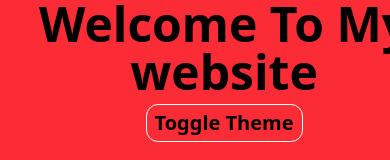
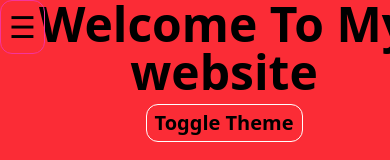
Before and after one commit to Bhumesh01/TailwindCss, a React (Vite) app in the folder TailwindPart2/: page / in a window 390 px wide. Shown: the top 160 px of the page. Built offline with nearby package versions, Linux system fonts and the light colour scheme.

Commit message:
Created useMediaQuery custom hook to automatically close side bar on mobile

```diff
--- a/TailwindPart2/src/App.jsx
+++ b/TailwindPart2/src/App.jsx
@@ -1,7 +1,32 @@
-import { useState } from 'react'
+import { useEffect, useState } from 'react'
 import './App.css'
+
+// Custom Hook for Media Query
+const useMediaQuery = (query)=>{
+  const [matches, setMatches] = useState(false);
+  useEffect(()=>{
+    const media = window.matchMedia(query);
+    if(media.matches !== matches){
+      setMatches(media.matches);
+    }
+    const Listener = ()=> setMatches(media.matches);
+    media.addListener(Listener);
+    return()=>media.removeListener(Listener);
+  },[matches, query]);
+  return matches;
+};
+
 function App() {
   const[sidebarOpen, setSidebarOpen] = useState(true);
+  const isDesktop = useMediaQuery("(min-width: 768px)");
+  useEffect(()=>{
+    if(isDesktop == false){
+      setSidebarOpen(false);
+    }
+    else{
+      setSidebarOpen(true);
+    }
+  }, [isDesktop]);
   return (
     <>
       <div className='h-screen bg-white text-black dark:bg-black'>
@@ -30,9 +55,9 @@ function Sidebar(props){
   const sidebarOpen = props.sidebarOpen;
   const setSidebarOpen = props.setSidebarOpen;
   return(
-    <div className={`h-screen ${sidebarOpen?'w-64':'w-16'} bg-red-100 sm:block hidden`}>
+    <div className={`h-screen ${sidebarOpen?'w-64':'w-16'} bg-red-100`}>
       {sidebarOpen?
-      <div>
+      <div className='fixed top-0 left-0 md:relative'>
         <button className='transition-all duration-300 ease-in-out
  hover:bg-pink-300 cursor-pointer text-2xl border border-pink-500 p-2 block rounded-xl' onClick={()=>{setSidebarOpen(prev=>!prev)}}>☰</button>
         <div className='grid grid-rows-5 gap-5'>
@@ -43,8 +68,8 @@ function Sidebar(props){
           <h1>MY PURCHASES</h1>
         </div>
         </div>:
-        <button className='transition-all duration-300 ease-in-out
- hover:bg-pink-300 cursor-pointer text-3xl border border-pink-500 p-2 block rounded-xl' onClick={()=>{setSidebarOpen(prev=>!prev)}}>☰</button>}
+        <div className='fixed top-0 left-0'><button className='transition-all duration-300 ease-in-out
+ hover:bg-pink-300 cursor-pointer text-3xl border border-pink-500 p-2 block rounded-xl' onClick={()=>{setSidebarOpen(prev=>!prev)}}>☰</button></div>}
     </div>
   )
 }
```
